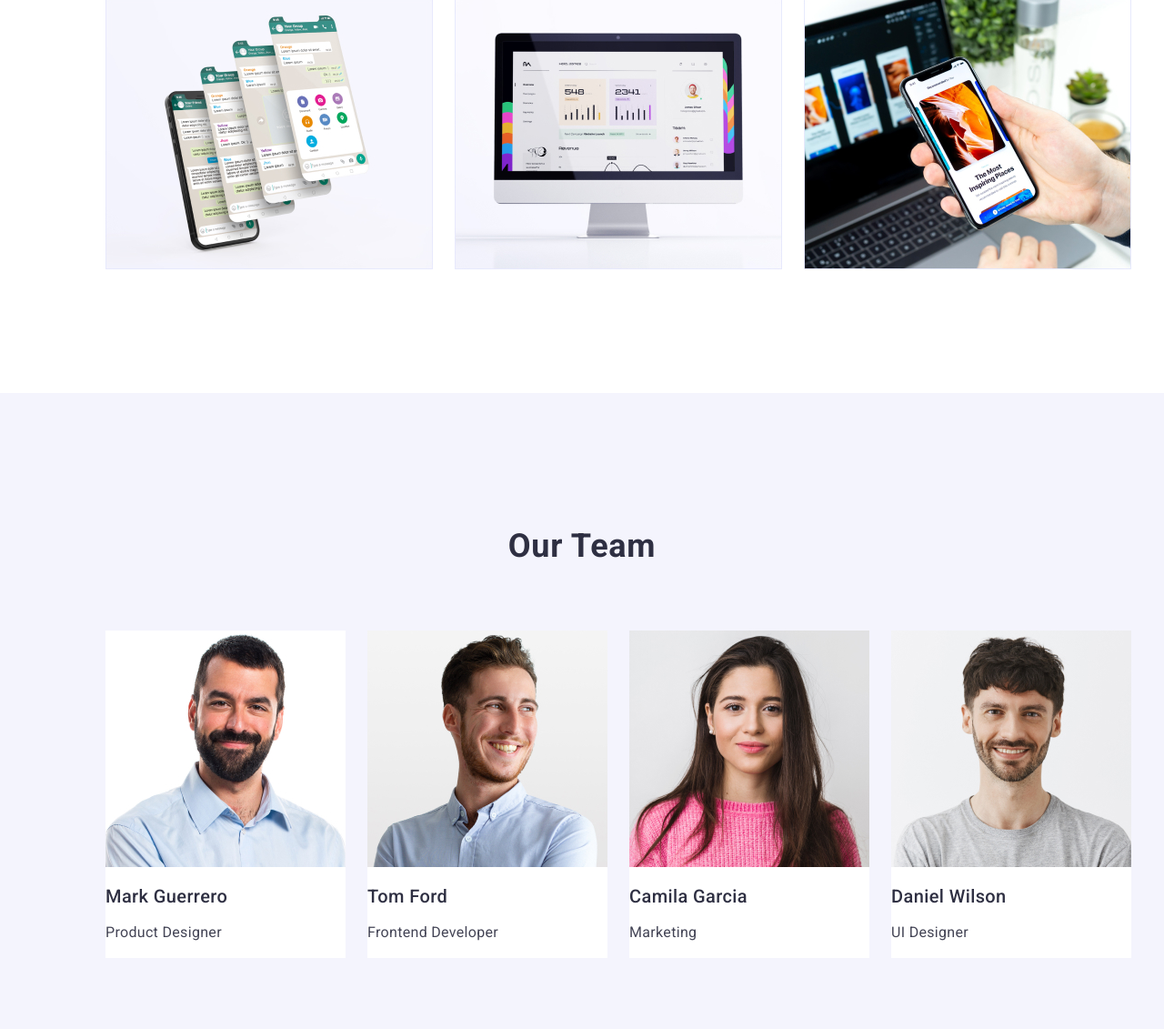
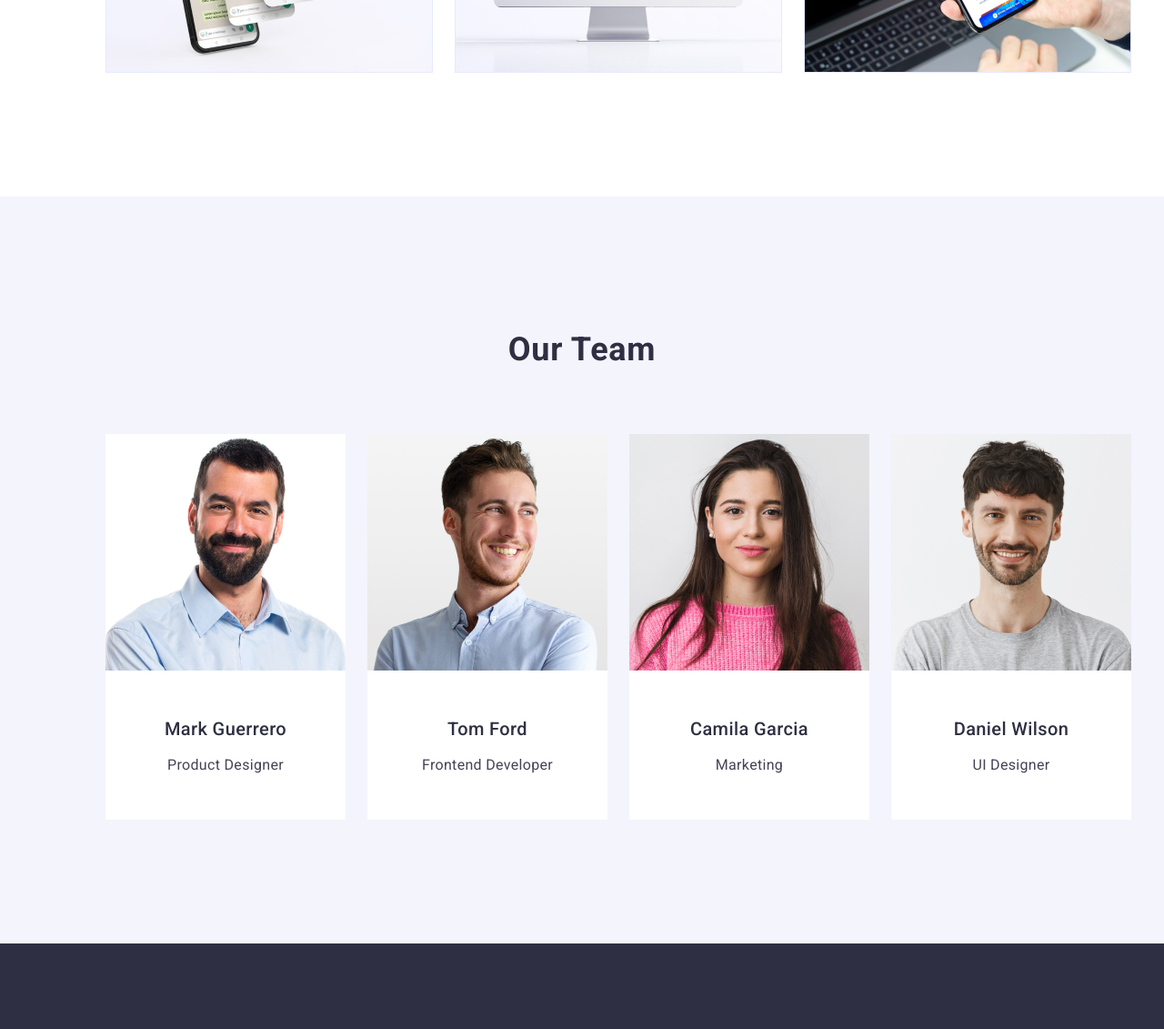
Before and after one commit to Merlyin/goit-markup-hw-03, a plain HTML site: page index.html in a window 1280 px wide. Shown: the part 1508-2639 px from the top of the page at 91% size. Drawn offline with nearby package versions, Linux system fonts and the light colour scheme.

Commit message:
index done hopefully
time to check!

```diff
--- a/css/styles.css
+++ b/css/styles.css
@@ -163,13 +163,9 @@ img {
     padding: 120px 0;
 }
 
-.second-section-list {
-    width: calc((100% - 72px) / 4);
+ .second-section-list-element {
+    flex-basis: calc((100% - 72px) / 4);
 }
-
-/* .second-section-list-element {
-    width: calc((100% - 72px) / 4);
-} */
 
 .list-title {
     font-weight: 500;
@@ -205,8 +201,8 @@ img {
     margin-bottom: 72px;
 }
 
-.third-section-list {
-    width: calc((100% - 48px) / 3);
+.third-section-list-element {
+    flex-basis: calc((100% - 48px) / 3);
 }
 
 /* fourth section */
@@ -230,12 +226,29 @@ img {
 
 .list-element {
     background-color: #FFFFFFFF;
+
+    flex-basis: calc((100% - 72px) / 4);
+    border-radius: 0px 0px 4px 4px 4px;
+}
+
+.worker {
+    padding: 32px 0;
+}
+
+.list-title-worker {
+    text-align: center;
+    margin-bottom: 8px;
+}
+
+.list-para-worker {
+    text-align: center;
 }
 
 /* footer section */
 
 .footer {
     background-color: var(--color-logo-studio);
+    padding: 100px 0;
 }
 
 .logo-studio-footer {
@@ -246,6 +259,8 @@ img {
     line-height: 1.5;
     color: #F4F4FD;
     letter-spacing: 0.02em;
+
+    max-width: 264px;
 }
 
 /* portfolio section */
--- a/index.html
+++ b/index.html
@@ -114,22 +114,22 @@
         <div class="container">
           <h2 class="mission-title">What are we doing</h2>
 
-          <ul class="list third-section-list">
-            <li>
+          <ul class="list">
+            <li class="third-section-list-element">
               <img
                 src="./images/whatdoing1.jpg"
                 alt="monitor screen"
                 width="360"
               />
             </li>
-            <li>
+            <li class="third-section-list-element">
               <img
                 src="./images/whatdoing2.jpg"
                 alt="messenger app"
                 width="360"
               />
             </li>
-            <li>
+            <li class="third-section-list-element">
               <img
                 src="./images/whatdoing3.jpg"
                 alt="holding phone"
@@ -148,38 +148,48 @@
           <ul class="list">
             <li class="list-element">
               <img src="./images/mark.jpg" alt="mark" width="264" />
-              <h3 class="list-title">Mark Guerrero</h3>
-              <p class="list-para">Product Designer</p>
+              <div class="worker">
+                <h3 class="list-title list-title-worker">Mark Guerrero</h3>
+                <p class="list-para list-para-worker">Product Designer</p>
+              </div>
             </li>
             <li class="list-element">
               <img src="./images/tom.jpg" alt="tom" width="264" />
-              <h3 class="list-title">Tom Ford</h3>
-              <p class="list-para">Frontend Developer</p>
+              <div class="worker">
+                <h3 class="list-title list-title-worker">Tom Ford</h3>
+                <p class="list-para list-para-worker">Frontend Developer</p>
+              </div>
             </li>
             <li class="list-element">
               <img src="./images/camila.jpg" alt="camila" width="264" />
-              <h3 class="list-title">Camila Garcia</h3>
-              <p class="list-para">Marketing</p>
+              <div class="worker">
+                <h3 class="list-title list-title-worker">Camila Garcia</h3>
+                <p class="list-para list-para-worker">Marketing</p>
+              </div>
             </li>
             <li class="list-element">
               <img src="./images/daniel.jpg" alt="daniel" width="264" />
-              <h3 class="list-title">Daniel Wilson</h3>
-              <p class="list-para">UI Designer</p>
+              <div class="worker">
+                <h3 class="list-title list-title-worker">Daniel Wilson</h3>
+                <p class="list-para list-para-worker">UI Designer</p>
+              </div>
             </li>
           </ul>
         </div>
       </section>
     </main>
     <footer class="footer">
+      <div class="container">
         <!-- Logo -->
 
         <a class="logo link" href="./index.html"
           >Web<span class="logo-studio-footer">Studio</span></a
         >
         <p class="footer-text">
-        Increase the flow of customers and sales for your business with digital
-        marketing & growth solutions.
+          Increase the flow of customers and sales for your business with
+          digital marketing & growth solutions.
         </p>
+      </div>
     </footer>
   </body>
 </html>
```
Lines whose indentation alone changed are shown as unchanged.
